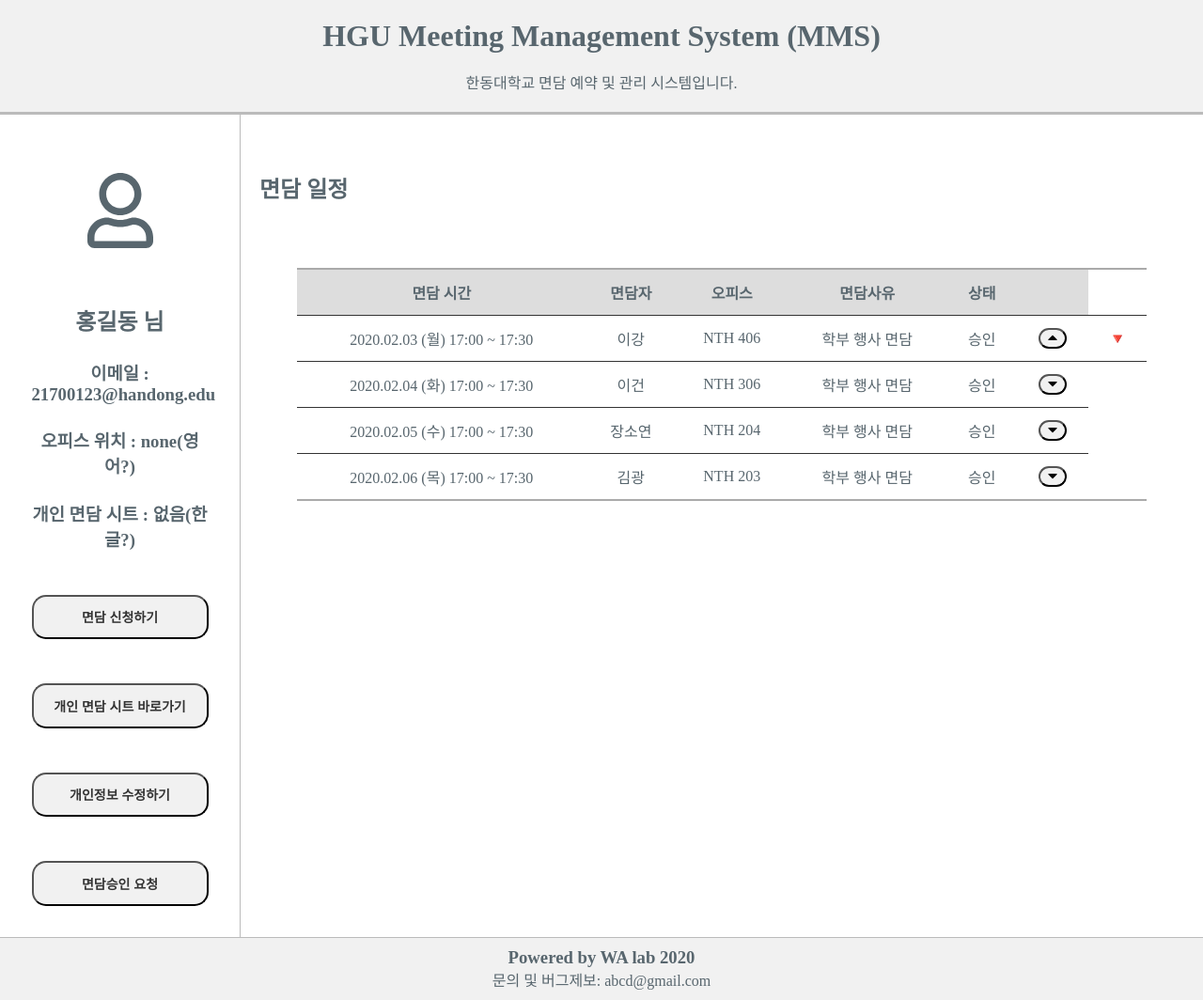
After one commit to 21300506kihyun/hguMMS, a PHP site: page /Main.html in a window 1280 px wide. The commit adds this page. Shown: the whole page at 94% size. Run offline with PHP 8.4, Linux system fonts and the light colour scheme; some libraries are stand-ins or nearby versions.

Commit message:
mainPage(미완성)

```diff
--- /dev/null
+++ b/Main.css
@@ -0,0 +1,177 @@
+*{
+  box-sizing: border-box;
+  margin: 0; padding: 0;
+}
+body{
+  /* font-family: "Helvetica Neue", Helvetica, Arial, sans-serif; */
+  color: #58666e;
+}
+.header{
+  background-color: #f1f1f1;
+  padding: 20px;
+  text-align: center;
+  border-bottom: 3px solid #bbb;
+}
+.column{
+  float: left;
+  padding: 10px;
+  text-align: center;
+}
+.column.left{
+  width: 20%;
+  background-color: #fff;
+  border-right: 1px solid #bbb;
+  /* border: 1px solid red; */
+}
+.icon{
+  margin-bottom: 50px;
+  margin-top: 50px;
+  font-size: 80px;
+  /* border: 1px solid black; */
+}
+.info{
+  text-align: center;
+  margin: 10%;
+  /* border: 1px solid black; */
+}
+.btn_left{
+  background-color: #f1f1f1;
+  color: #333;
+  font-size: 14px;
+  font-weight: bold;
+  padding: 5% 0%;
+  text-align: center;
+  margin: 10% 0%;
+  cursor: pointer;
+  width: 80%;
+  border-radius: 15px;
+  /* border: 1px solid black; */
+  /* text-decoration: none; */
+  /* display: inline-block; */
+}
+.btn_left:hover{
+  background-color: #dddddd;
+  color: black;
+}
+.column.middle{
+  margin-top: 50px;
+  width: 80%;
+  text-align: left;
+  /* border: 1px solid blue; */
+}
+.subtitle{
+  margin-left: 10px;
+}
+table{
+  border-collapse: collapse;
+  width: 90%;
+  text-align: center;
+  margin-left: 5%;
+  margin-right: 5%;
+  margin-top: 50px;
+  /* font-family: Arial, Helvetica, sans-serif; */
+}
+td, th{
+  border-top: 1px solid #333;
+  border-bottom: 1px solid #333;
+  padding: 12px;
+}
+tr:first-child{
+  background-color: #dddddd;
+  border-top: 2px solid #aaa;
+}
+tr:last-child{
+  border-bottom: 2px solid #aaa;
+}
+.btn_moreInfo{
+  background-color: #f1f1f1;
+  font-size: 16px;
+  cursor: pointer;
+  width: 30px;
+  border-radius: 15px;
+  /* border: 1px solid black; */
+}
+.btn_moreInfo:hover{
+  background-color: #dddddd;
+}
+/* Clear floats after the columns */
+.row:after{
+  content: "";
+  display: table;
+  clear: both;
+}
+#myDIV{
+  width: 100%;
+  padding: 50px 0;
+  text-align: center;
+  background-color: lightblue;
+  margin-top: 20px;
+}
+.footer{
+  background-color: #f1f1f1;
+  padding: 10px;
+  text-align: center;
+  height: 100%;
+  width: 100%;
+  border-top: 1px solid #bbb;
+}
+
+
+
+/* Responsive layout - makes the three columns stack on top of each other instead of next to each other */
+@media screen and (max-width: 930px){
+  .column.left{
+    width: 100%;
+    background-color: #fff;
+    border: 1px solid red;
+  }
+  .icon{
+    margin-bottom: 25px;
+    margin-top: 25px;
+    font-size: 50px;
+    /* border: 1px solid black; */
+  }
+  .info{
+    text-align: center;
+    margin: 3%;
+    /* border: 1px solid black; */
+  }
+  .btn_left{
+    background-color: #f1f1f1;
+    color: #333;
+    font-size: 14px;
+    font-weight: bold;
+    padding: 3% 0%;
+    text-align: center;
+    margin: 2%;
+    cursor: pointer;
+    width: 30%;
+    border-radius: 15px;
+    /* border: 1px solid black; */
+    /* text-decoration: none; */
+    /* display: inline-block; */
+  }
+  .subtitle{
+    margin: 0%;
+  }
+  .column.middle{
+    margin-top: 20px;
+    width: 100%;
+    text-align: center;
+    /* margin-top: 50px; */
+    /* border: 1px solid blue; */
+  }
+  table{
+    border-collapse: collapse;
+    width: 100%;
+    text-align: center;
+    margin: 0%;
+    margin-top: 20px;
+    /* font-family: Arial, Helvetica, sans-serif; */
+  }
+  td, th{
+    border-top: 1px solid #333;
+    border-bottom: 1px solid #333;
+    padding: 8px;
+  }
+}
--- /dev/null
+++ b/Main.html
@@ -0,0 +1,113 @@
+<!DOCTYPE html>
+<html>
+<head>
+  <meta charset="UTF-8">
+  <script type="text/javascript" src ="script.js"></script>
+  <link rel = "stylesheet" href = "Main.css"/>
+  <script src="https://use.fontawesome.com/releases/v5.2.0/js/all.js"></script>
+  <title>handongMMS</title>
+</head>
+<body>
+  <div class = "header">
+    <h1>HGU Meeting Management System (MMS)</h1>
+    <br>
+    <p>한동대학교 면담 예약 및 관리 시스템입니다.</p>
+  </div>
+
+  <div class="row">
+    <div class="column left">
+      <h1 class="icon"> <i class="far fa-user"></i></h1>
+      <!-- <h1 class="icon"><i class="fas fa-snowman"></i></h1> -->
+      <h2>홍길동 님</h2>
+      <h3 class="info">이메일 : 21700123@handong.edu</h3>
+      <h3 class="info">오피스 위치 : none(영어?)</h3>
+      <h3 class="info">개인 면담 시트 : 없음(한글?)</h3>
+
+
+
+      <input class="btn_left" type="button" value="면담 신청하기"/>
+      <input class="btn_left" type="button" value="개인 면담 시트 바로가기"/>
+      <input class="btn_left" type="button" value="개인정보 수정하기"/>
+      <input class="btn_left" type="button" value="면담승인 요청"/>
+
+    </div>
+    <div class="column middle">
+      <h2 class="subtitle">면담 일정</h2>
+      <br>
+      <table>
+        <tr>
+          <th>면담 시간</th>
+          <th>면담자</th>
+          <th>오피스</th>
+          <th>면담사유</th>
+          <th>상태</th>
+          <th></th>
+        </tr>
+        <tr>
+          <td>2020.02.03 (월) 17:00 ~ 17:30</td>
+          <td>이강</td>
+          <td>NTH 406</td>
+          <td>학부 행사 면담</td>
+          <td>승인</td>
+          <td><button id="top" class="btn_moreInfo" onclick="showInfo()"><i class="fas fa-caret-up"></i></button></td>
+          <td><span id="test" style="CURSOR: pointer" onclick="if(plain.style.display=='none'){plain.style.display=''; test.innerText = '🔻'} else { plain.style.display = 'none'; test.innerText = '🔺'}">🔻</span></td>
+          <!-- TODO: button drop down -->
+          <!-- TODO: 드롭다운 후 아이콘 거꾸로 변경하기 -->
+        </tr>
+        <tr id="plain" style="display: none">
+          <td>hi</td>
+        </tr>
+
+        <tr>
+          <td>2020.02.04 (화) 17:00 ~ 17:30</td>
+          <td>이건</td>
+          <td>NTH 306</td>
+          <td>학부 행사 면담</td>
+          <td>승인</td>
+          <td><button class="btn_moreInfo"><i class="fas fa-caret-down"></i></button></td>
+        </tr>
+        <tr>
+          <td>2020.02.05 (수) 17:00 ~ 17:30</td>
+          <td>장소연</td>
+          <td>NTH 204</td>
+          <td>학부 행사 면담</td>
+          <td>승인</td>
+          <td><button class="btn_moreInfo"><i class="fas fa-caret-down"></i></button></td>
+        </tr>
+        <tr>
+          <td>2020.02.06 (목) 17:00 ~ 17:30</td>
+          <td>김광</td>
+          <td>NTH 203</td>
+          <td>학부 행사 면담</td>
+          <td>승인</td>
+          <td><button class="btn_moreInfo"><i class="fas fa-caret-down"></i></button></td>
+        </tr>
+      </table>
+
+    </div>
+    <!-- <div class="column side">
+      <h2>SIDE</h2>
+      <p>사이드 입니다.</p>
+    </div> -->
+  </div>
+
+
+  <div class = "footer">
+    <h3>Powered by WA lab 2020</h3>
+    <p>문의 및 버그제보: abcd@gmail.com</p>
+  </div>
+
+  <script>
+    function showInfo() {
+      if(plain.style.display=='none'){
+        plain.style.display='';
+        top.innerText = "<i class='fas fa-caret-down'>";
+      }
+      else {
+        plain.style.display = 'none';
+        top.innerText = "<i class='fas fa-caret-down'>";
+      }
+    }
+    </script>
+</body>
+</html>
```
Also changed, not shown: html/hguMMS/hgumms_css.css (added, +18 -0 lines), html/hguMMS/login.html (added, +24 -0 lines), html/hguMMS/script.js (added, +21 -0 lines), README.md (deleted), hgumms_css.css (line endings or trailing spaces), login.html (line endings or trailing spaces), 2 other files.
